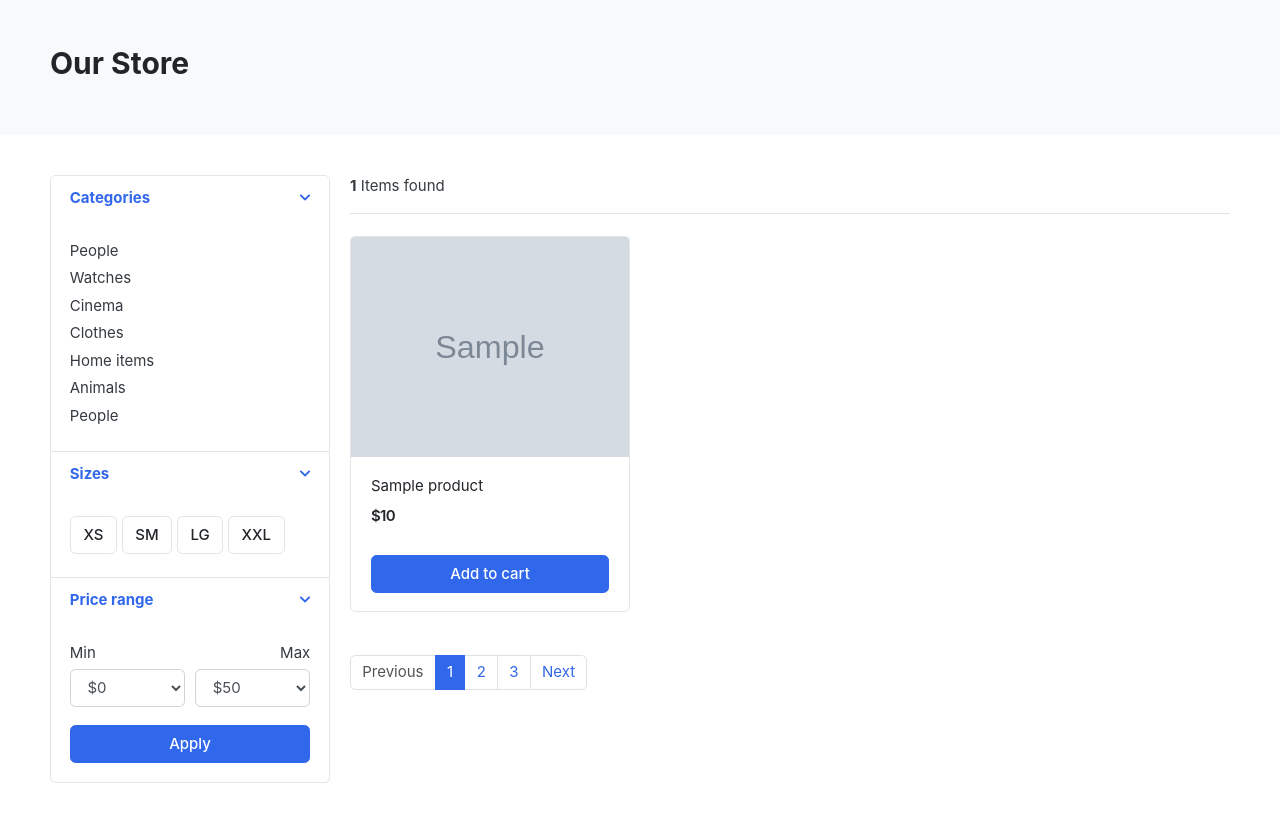
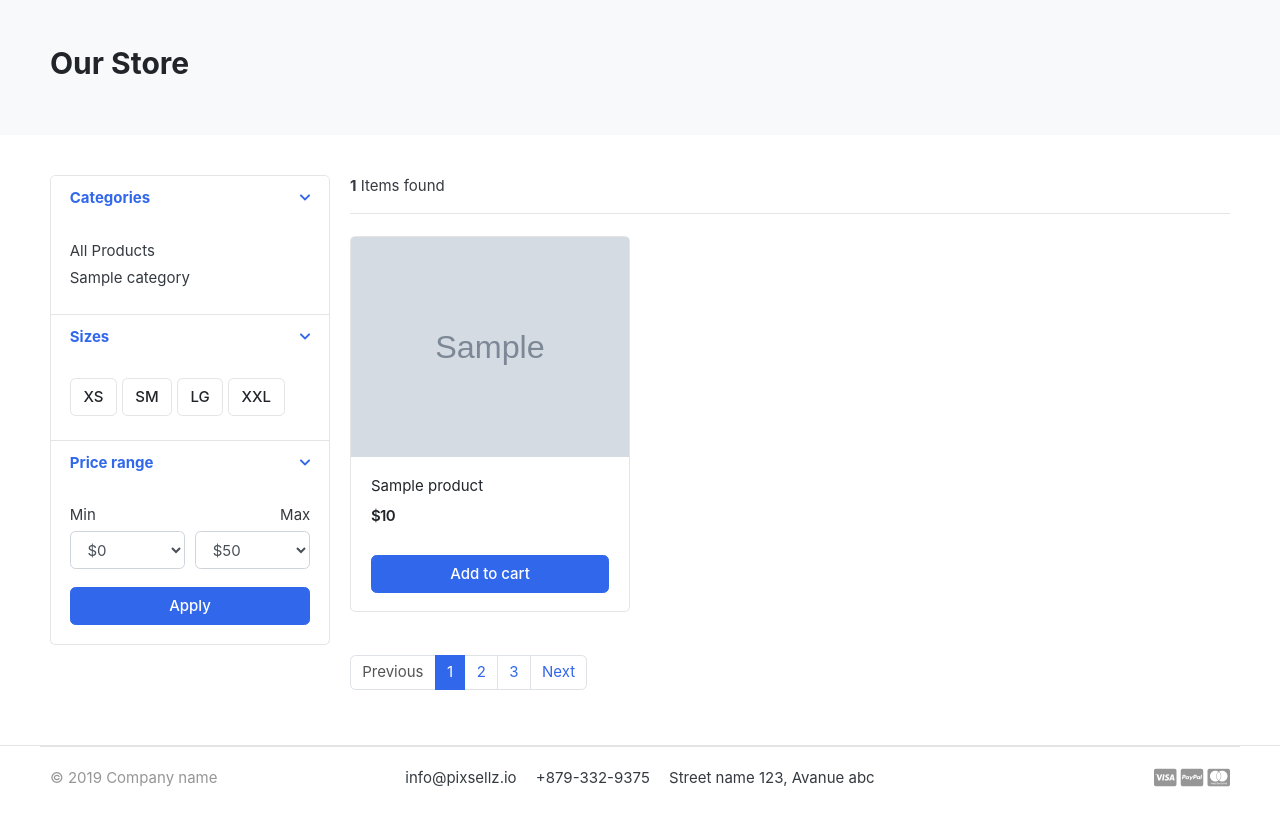
Before and after one commit to AgnosticMe/gadget-zone, a Django app: page /store/ in a window 1280 px wide. Shown: the part 119-942 px from the top of the page. After the commit the page ends 906 px from the top, so only its background shows below. Run offline with Django 3.2, Linux system fonts and the light colour scheme; tables that the repository leaves empty hold one stand-in row (values such as "Sample post"); grey boxes marked "Sample" are stand-in pictures; some libraries are stand-ins or nearby versions; some web fonts are replaced.

Commit message:
create context processor for categories & implement it in every template pages

```diff
--- /dev/null
+++ b/category/context_processors.py
@@ -0,0 +1,5 @@
+from .models import Category
+
+def categories_links(request):
+    category_links = Category.objects.all()
+    return dict(category_links=category_links)
--- a/category/models.py
+++ b/category/models.py
@@ -1,4 +1,5 @@
 from django.db import models
+from django.urls import reverse
 
 # Create your models here.
 class Category(models.Model):
@@ -11,5 +12,8 @@ class Category(models.Model):
         verbose_name ='category'
         verbose_name_plural ='categories'
 
+    def get_url(self):
+        return reverse('store:products_by_category', args=[self.slug])
+
     def __str__(self):
         return self.category_name
--- a/gadgetzone/settings.py
+++ b/gadgetzone/settings.py
@@ -72,6 +72,9 @@ TEMPLATES = [
                 'django.template.context_processors.request',
                 'django.contrib.auth.context_processors.auth',
                 'django.contrib.messages.context_processors.messages',
+
+                # making categories links available to all the template files
+                'category.context_processors.categories_links',
             ],
         },
     },
--- a/store/urls.py
+++ b/store/urls.py
@@ -5,5 +5,5 @@ app_name = 'store'
 
 urlpatterns = [
     path('', views.store, name='store'),
-    path('<slug:category_slug>/', views.store, name='products_by_categroy'),
+    path('<slug:category_slug>/', views.store, name='products_by_category'),
 ]
--- a/templates/includes/header.html
+++ b/templates/includes/header.html
@@ -39,12 +39,10 @@
 				<i class="fa fa-bars"></i> All category
 			</button>
 			<div class="dropdown-menu">
-				<a class="dropdown-item" href="#">Machinery / Mechanical Parts / Tools </a>
-				<a class="dropdown-item" href="#">Consumer Electronics / Home Appliances </a>
-				<a class="dropdown-item" href="#">Auto / Transportation</a>
-				<a class="dropdown-item" href="#">Apparel / Textiles / Timepieces </a>
-				<a class="dropdown-item" href="#">Home & Garden / Construction / Lights </a>
-				<a class="dropdown-item" href="#">Beauty & Personal Care / Health </a>
+			<a class="dropdown-item" href="{% url 'store:store' %}">All Products</a>
+			{% for category in category_links %}
+				<a class="dropdown-item" href="{{ category.get_url }}">{{ category.category_name }}</a>
+			{% endfor %}
 			</div>
 		</div>  <!-- category-wrap.// -->
 	</div> <!-- col.// -->
--- a/templates/store/store.html
+++ b/templates/store/store.html
@@ -38,13 +38,10 @@
 			<div class="card-body">
 
 				<ul class="list-menu">
-				<li><a href="#">People  </a></li>
-				<li><a href="#">Watches </a></li>
-				<li><a href="#">Cinema  </a></li>
-				<li><a href="#">Clothes  </a></li>
-				<li><a href="#">Home items </a></li>
-				<li><a href="#">Animals</a></li>
-				<li><a href="#">People </a></li>
+				<li><a href="{% url 'store:store' %}">All Products</a></li>
+				{% for category in category_links %}
+				<li><a href="{{ category.get_url }}">{{ category.category_name }}</a></li>
+				{% endfor %}
 				</ul>
 
 			</div> <!-- card-body.// -->
```
